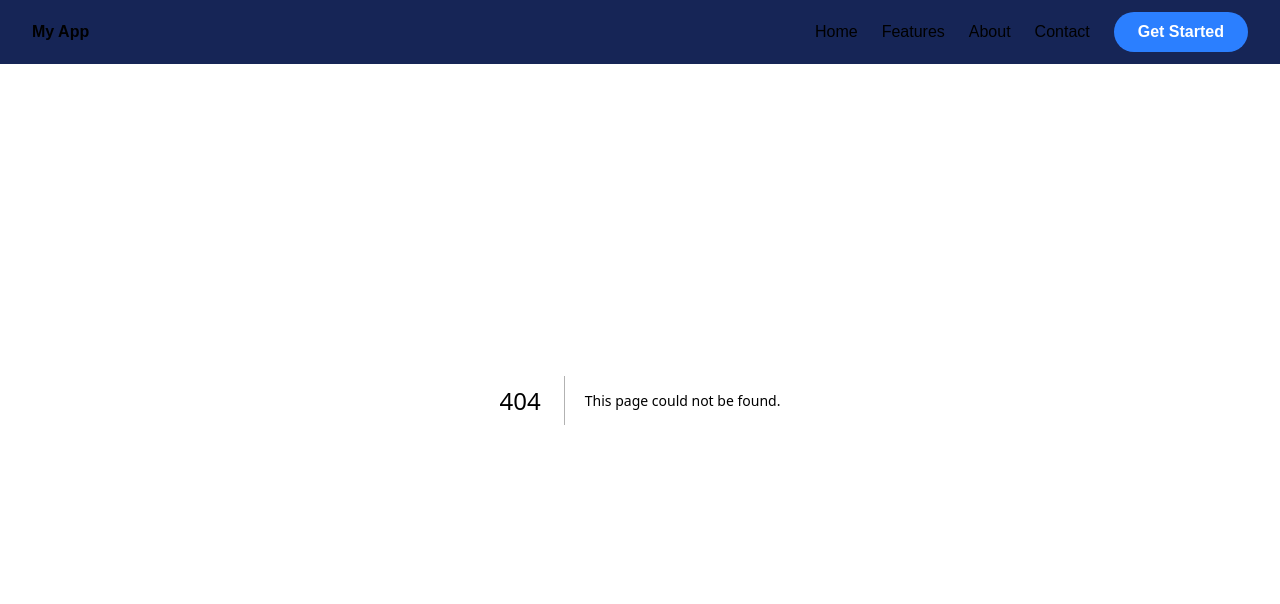
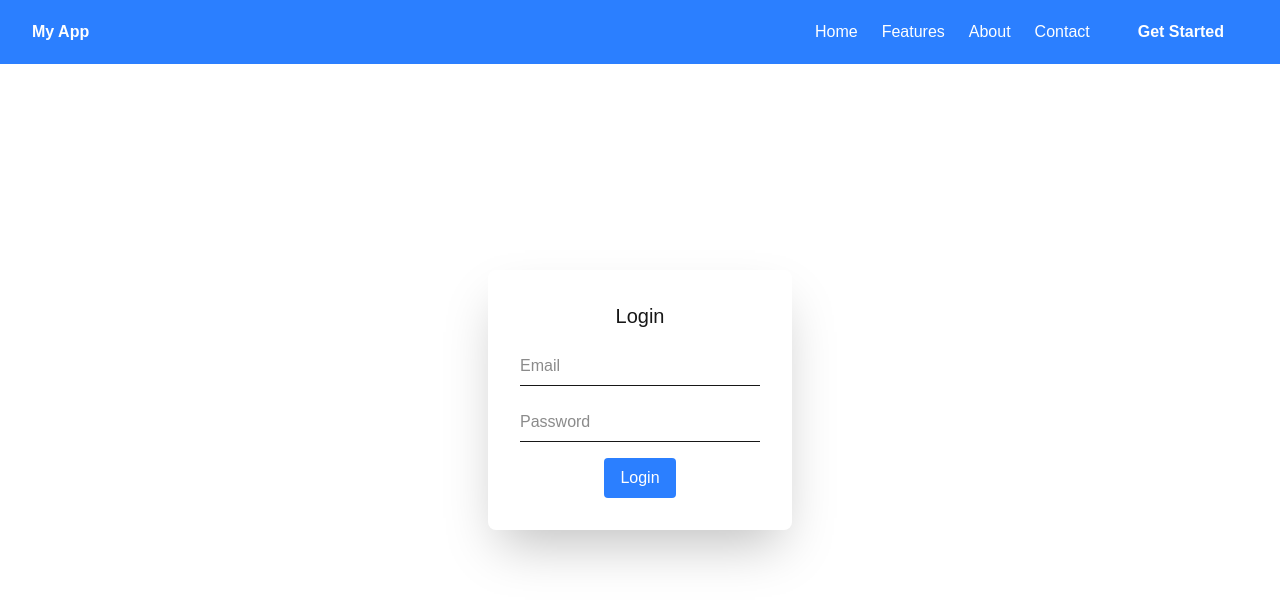
Before and after one commit to CORACAKUN/nextjs_ojt, a Next.js app: page /login in a window 1280 px wide. Before the commit this address had no page. Shown: the top 604 px of the page. Built offline with nearby package versions, Linux system fonts and the light colour scheme.

Commit message:
add card use useState reusablke components and add form login form

```diff
--- a/src/app/globals.css
+++ b/src/app/globals.css
@@ -14,8 +14,8 @@
 
 @media (prefers-color-scheme: dark) {
   :root {
-    --background: #0a0a0a;
-    --foreground: #ededed;
+    --background: #ffffff;
+    --foreground: #000000;
   }
 }
 
--- /dev/null
+++ b/src/app/login/page.tsx
@@ -0,0 +1,9 @@
+import LoginForm from "@/components/LoginForm";
+
+export default function Home(){
+    return(
+        <main className="min-h-screen flex items-center justify-center">
+            <LoginForm />
+        </main>
+    );
+}
--- a/src/app/page.tsx
+++ b/src/app/page.tsx
@@ -1,5 +1,6 @@
 import Counter from "@/components/Counter";
 import Link from "next/link";
+import Card from "@/components/Card";
 
 async function getPosts() {
   const res = await fetch("http://localhost:3000/api/posts");
@@ -8,9 +9,10 @@ async function getPosts() {
 
 export default async function Home() {
   const posts = await getPosts();
+  const description = "Lorem ipsum dolor sit amet consectetur adipisicing elit. Voluptas, doloremque. Lorem ipsum dolor sit amet consectetur adipisicing elit. Voluptas, doloremque. lorem ipsum dolor sit amet consectetur adipisicing elit. Voluptas, doloremque. Lorem ipsum dolor sit amet consectetur adipisicing elit. Voluptas, doloremque.";
 
   return (
-    <main className="p-8 flex flex-col justify-center h-screen">
+    <main className="">
       {/* <h1 className="text-xl font-bold mb-4">Posts</h1> */}
       {/* <ul>
         {posts.map((post: any) => (
@@ -18,13 +20,18 @@ export default async function Home() {
         ))}
       </ul> */}
 
-      <div className="border mt-8 h-screen">
+      <div className="h-screen mt-10 flex flex-col items-center justify-center gap-4 shadow-md">
         <h1 className="text-4xl font-bold">Landing Page</h1>
-        <p className="text-center md:text-start">
+        <p className="text-center">
           Lorem ipsum, dolor sit amet consectetur adipisicing elit. Dignissimos consequuntur sequi quo placeat quia nobis asperiores excepturi, harum beatae, similique impedit minima quibusdam non corporis eum amet. Nostrum, doloribus dicta?
         </p>
         <Link href="/" className="p-2 px-8 rounded-xl bg-blue-500 font-bold cursor-pointer">More Info</Link>
       </div>
+      <div className="flex flex-col justify-center gap-4 m-4 md:flex-row">
+        <Card title="Card 1" description={description}/>
+        <Card title="Card 2" description={description}/>
+        <Card title="Card 3" description={description}/>
+      </div>
     </main>
   );
 }
--- /dev/null
+++ b/src/components/Button.tsx
@@ -0,0 +1,15 @@
+"use client";
+
+import { useState } from "react";
+
+export default function ToggleText() {
+    const [show, setShow] = useState(false);
+    return (
+        <div className="p-2 flex flex-col items-center gap-4">
+            {show && <p className="mt-2 text-justify">Lorem ipsum, dolor sit amet consectetur adipisicing elit. Maiores voluptatum, maxime vero modi dolorum dolores temporibus dolorem cumque beatae ea, quod illum culpa autem ratione. Natus modi neque nostrum voluptatum.</p>}
+            <button className="px-8 py-2 bg-blue-500 text-white rounded-lg" onClick={() => setShow(!show)}>
+                Toggle
+            </button>
+        </div>
+    );
+}
--- /dev/null
+++ b/src/components/Card.tsx
@@ -0,0 +1,16 @@
+import Button from "@/components/Button";
+
+type CardProps = {
+    title: string;
+    description: string;
+};
+
+export default function Card({title, description}: CardProps){
+    return (
+        <div className="p-8 rounded-2xl shadow-2xl flex flex-col gap-4">
+            <h2 className="font-bold text-center text-xl">{title}</h2>
+            <p className="text-gray-500 text-justify">{description}</p>
+            <Button />
+        </div>
+    );
+}
--- /dev/null
+++ b/src/components/LoginForm.tsx
@@ -0,0 +1,45 @@
+"use client";
+
+import { useState } from "react";
+
+export default function LoginForm(){
+    const [email, setEmail] = useState("");
+    const [password, setPassword] = useState("");
+    const [error, setError] = useState("");
+    const [success, setSuccess] = useState(false);
+
+    function handleSubmit(e: React.FormEvent){
+        e.preventDefault();
+
+        if(!email || !password){
+            setError("Email and password are required!");
+            setSuccess(false);
+            return;
+        }
+
+        setError("");
+        setSuccess(true);
+
+    }
+
+    return(
+        <form onSubmit={handleSubmit} className="flex flex-col p-8 items-center gap-4 shadow-2xl rounded-lg">
+            <h2 className="text-xl">Login</h2>
+
+            <input type="email" placeholder="Email"
+            value={email} onChange={(e) => setEmail(e.target.value)}
+            className="border-b h-10 w-60" />
+
+            <input type="password" placeholder="Password"
+            value={password} onChange={(e) => setPassword(e.target.value)}
+            className="border-b h-10 w-60" />
+
+            <button type="submit" className="bg-blue-500 text-white px-4 py-2 rounded">
+                Login
+            </button>
+
+            {error && <p className="text-red-500">{error}</p>}
+            {success && <p className="text-green-500">Login successful!</p>}
+        </form>
+    );
+}
--- a/src/components/Navbar.tsx
+++ b/src/components/Navbar.tsx
@@ -5,18 +5,19 @@ import Link from "next/link";
 
 export default function Navbar() {
   const [open, setOpen] = useState(false);
+  const linkStyle = "text-center bg-blue;"
 
   return (
-    <header className="fixed top-0 left-0 right-0 h-16 bg-blue-950 text-whiteborder-b z-50">
-      <div className="flex justify-between items-center h-full px-6 md:px-8">
+    <header className="fixed top-0 left-0 right-0 h-16 bg-blue-500 text-whiteborder-b z-50">
+      <div className="flex justify-between items-center h-full px-6 text-white md:px-8">
         <strong>My App</strong>
         <nav className="hidden md:flex items-center gap-6">
-          <Link href="/">Home</Link>
-          <Link href="/">Features</Link>
-          <Link href="/about">About</Link>
-          <Link href="/">Contact</Link>
+          <Link className={linkStyle} href="/">Home</Link>
+          <Link className={linkStyle} href="/">Features</Link>
+          <Link className={linkStyle} href="/about">About</Link>
+          <Link className={linkStyle} href="/">Contact</Link>
           <Link
-            href="/"
+            href="../login"
             className="px-6 py-2 bg-blue-500 text-white font-bold rounded-full"
           >
             Get Started
```
